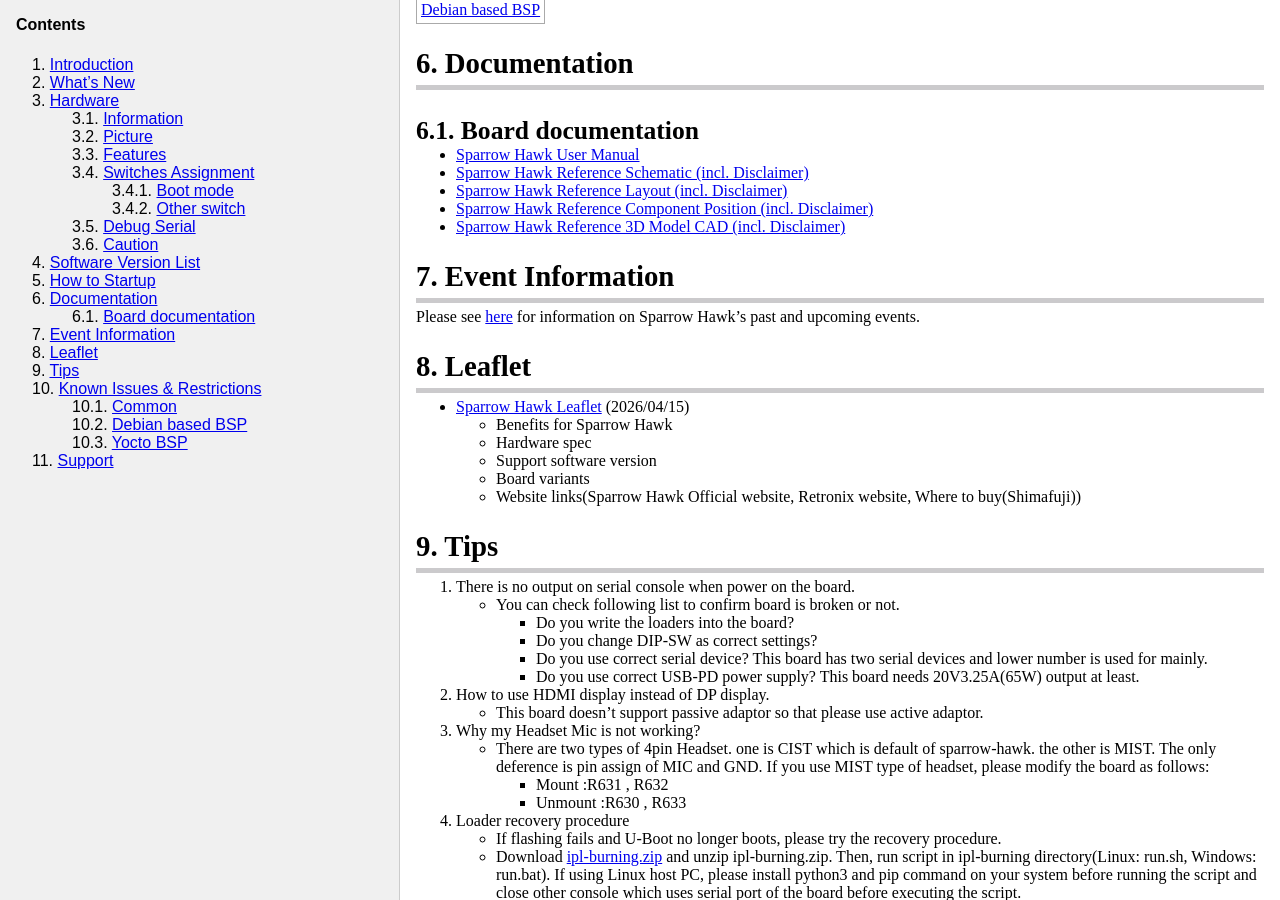
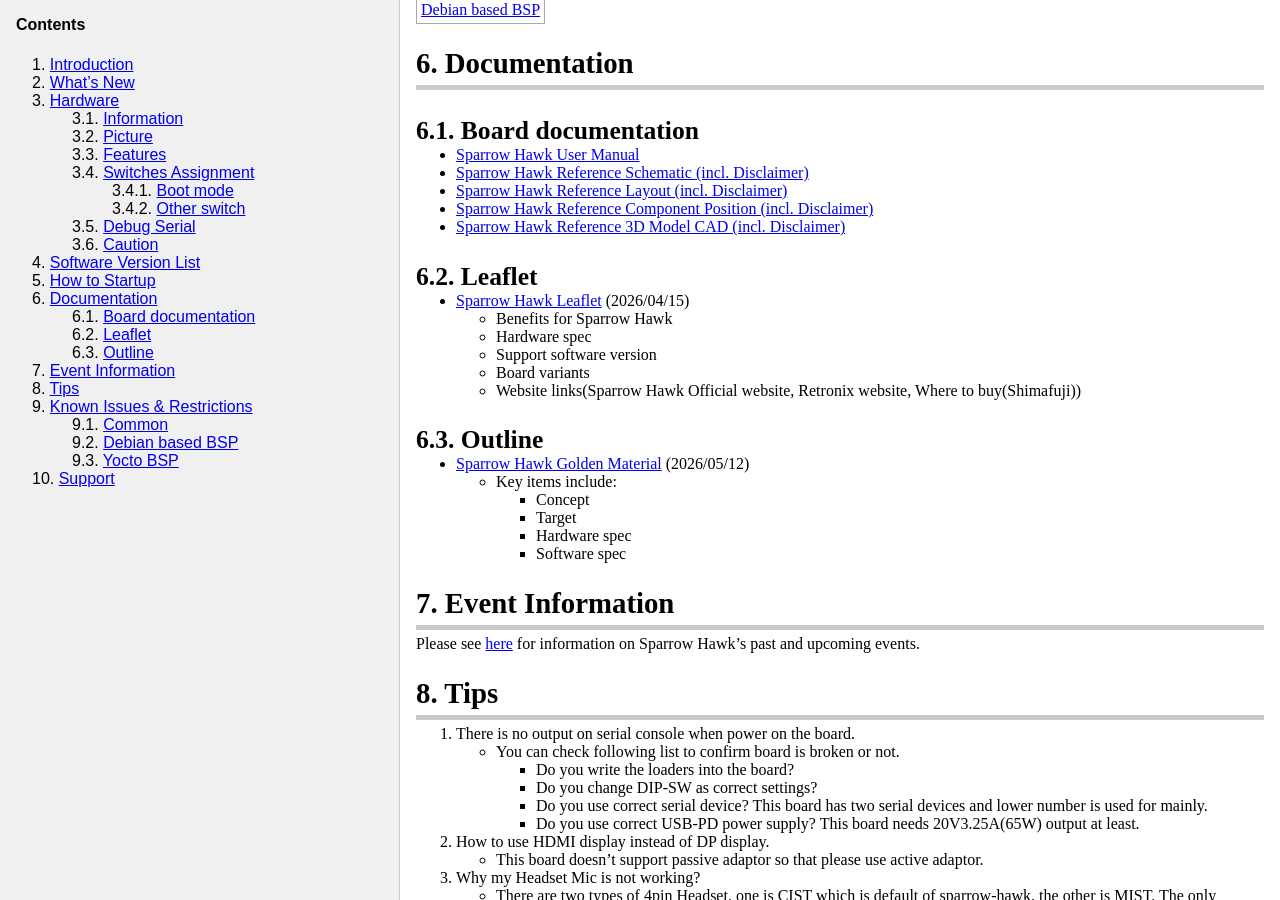
Before and after one commit to rcar-community/rcar-community.github.io, a Jekyll site: the page built from Sparrow-Hawk/index.md, in a window 1280 px wide and 900 px high, scrolled down 3276 px. Built offline with Jekyll 4.4.1, drawn with Linux system fonts in a browser that asks for light colours; a script that is not in the unit is left out.

Commit message:
Update contents
Signed-off-by: Ayumi Nakamichi <ayumi.nakamichi.kf@renesas.com>

```diff
--- a/Sparrow-Hawk/index.md
+++ b/Sparrow-Hawk/index.md
@@ -144,6 +140,19 @@
    * Support software version
    * Board variants
    * Website links(Sparrow Hawk Official website, Retronix website, Where to buy(Shimafuji))
+
+### Outline
+
+* [Sparrow Hawk Golden Material](../../files/V4H_SH_GoldenMaterial.pdf) (2026/05/12)
+   * Key items include:
+      * Concept
+      * Target
+      * Hardware spec
+      * Software spec
+
+## Event Information
+
+Please see [here](BSP/event_information.html) for information on Sparrow Hawk's past and upcoming events.
 
 ## Tips
 
```
Also changed, not shown: other parts of Sparrow-Hawk/index.md (+1 -5 lines), 1 other file.
